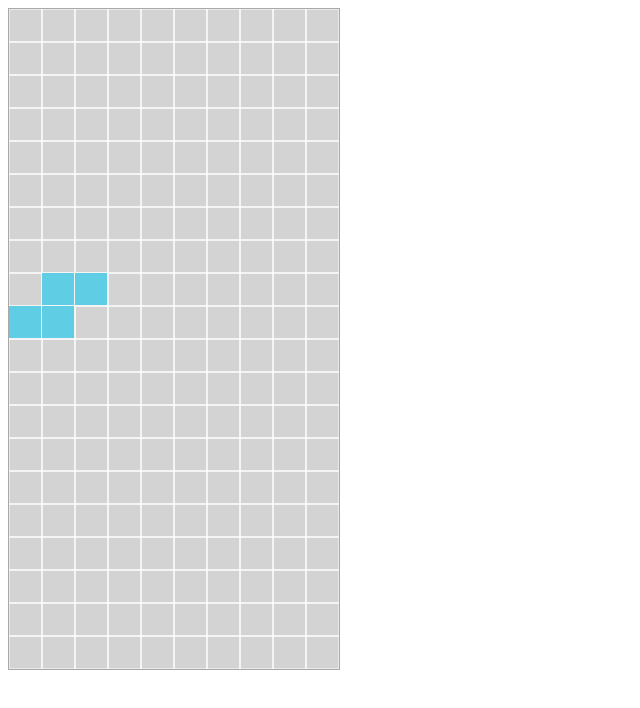
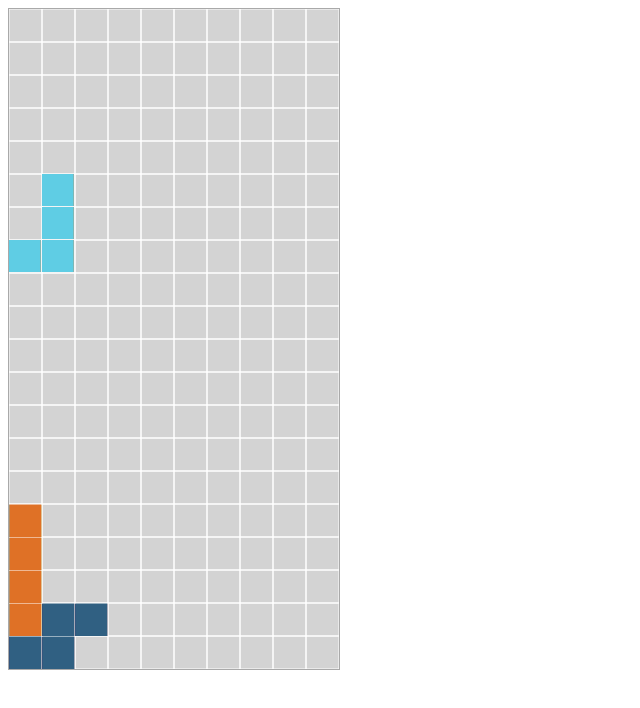
Before and after one commit to dhlattanzio/ldtris, a plain HTML site: page index.html in a window 1280 px wide. Shown: the whole page, without its empty margins (0-640 px from the left). Drawn offline with Linux system fonts and the light colour scheme.

Commit message:
colores basicos en los bloques

```diff
--- a/game.js
+++ b/game.js
@@ -51,17 +51,20 @@ class Game {
 
     createBlock() {
         const blocks = {
-            0: new Block([[0, 0], [1, 0], [0, 1], [1, 1]]), // O
-            1: new Block([[0, 0], [0, 1], [0, 2], [0, 3]]), // I
-            2: new Block([[1, 0], [2, 0], [0, 1], [1, 1]]), // S
-            3: new Block([[0, 0], [1, 0], [1, 1], [2, 1]]), // Z
-            4: new Block([[0, 0], [0, 1], [0, 2], [1, 2]]), // L
-            5: new Block([[1, 0], [1, 1], [0, 2], [1, 2]]), // J
-            6: new Block([[0, 1], [1, 1], [2, 1], [1, 0]])  // T
+            0: () => new Block([[0, 0], [1, 0], [0, 1], [1, 1]]), // O
+            1: () => new Block([[0, 0], [0, 1], [0, 2], [0, 3]]), // I
+            2: () => new Block([[1, 0], [2, 0], [0, 1], [1, 1]]), // S
+            3: () => new Block([[0, 0], [1, 0], [1, 1], [2, 1]]), // Z
+            4: () => new Block([[0, 0], [0, 1], [0, 2], [1, 2]]), // L
+            5: () => new Block([[1, 0], [1, 1], [0, 2], [1, 2]]), // J
+            6: () => new Block([[0, 1], [1, 1], [2, 1], [1, 0]])  // T
         }
         const randomNumber = Math.floor(Math.random() * Object.keys(blocks).length);
+        const randomColor = Math.floor(Math.random() * 7);
 
-        return blocks[randomNumber];
+        const newBlock = blocks[randomNumber]();
+        newBlock.color = randomColor;
+        return newBlock;
     }
 
     nextBlock() {
@@ -73,6 +76,7 @@ class Game {
 
     draw() {
         const deltaTime = 1.0 / 60.0;
+        let tileColor = 0;
 
         this.ctx.fillStyle = "lightgray";
         this.ctx.fillRect(0, 0, canvas.width, canvas.height);
@@ -90,8 +94,10 @@ class Game {
                     size, size
                 );
 
-                if (this.board.tiles[y][x] > 0) {
+                tileColor = this.board.tiles[y][x];
+                if (tileColor > 0) {
                     this.ctx.drawImage(image,
+                        16 * tileColor, 0, 16, 16,
                         x * size, blockY,
                         size, size);
                 }
@@ -100,7 +106,10 @@ class Game {
 
         // current block
         for(const tile of this.block.tiles) {
+            tileColor = this.block.color;
+
             this.ctx.drawImage(image,
+                16 * tileColor, 0, 16, 16,
                 (this.block.x + tile[0]) * size,
                 ((this.board.rows - 1 + tile[1]) * size) - (this.block.y * size),
                 BLOCK_SIZE, BLOCK_SIZE);
@@ -116,7 +125,7 @@ class Game {
                 // TODO
             }
 
-            this.downTime = 0.6;
+            this.downTime = 0.1;
         }
 
         setTimeout(() => requestAnimationFrame(this.draw.bind(this)), 17);
@@ -140,7 +149,7 @@ class Board {
     putBlock(block) {
         console.log("put", block);
         for(const tile of block.tiles) {
-            this.tiles[block.y - tile[1]][tile[0] + block.x] = 1;
+            this.tiles[block.y - tile[1]][tile[0] + block.x] = block.color;
         }
     }
 }
@@ -152,6 +161,7 @@ class Block {
         this.width = 1;
         this.height = 1;
         this.tiles = tiles;
+        this.color = 0;
         this.updateSize();
     }
 
--- a/index.html
+++ b/index.html
@@ -14,7 +14,7 @@
 
     <div style="display:none;">
         <img id="source"
-             src="./imgs/block2.png">
+             src="./imgs/blocks.png">
     </div>
 
     <script src="./game.js"></script>
```
Also changed, not shown: imgs/blocks.png (added).
